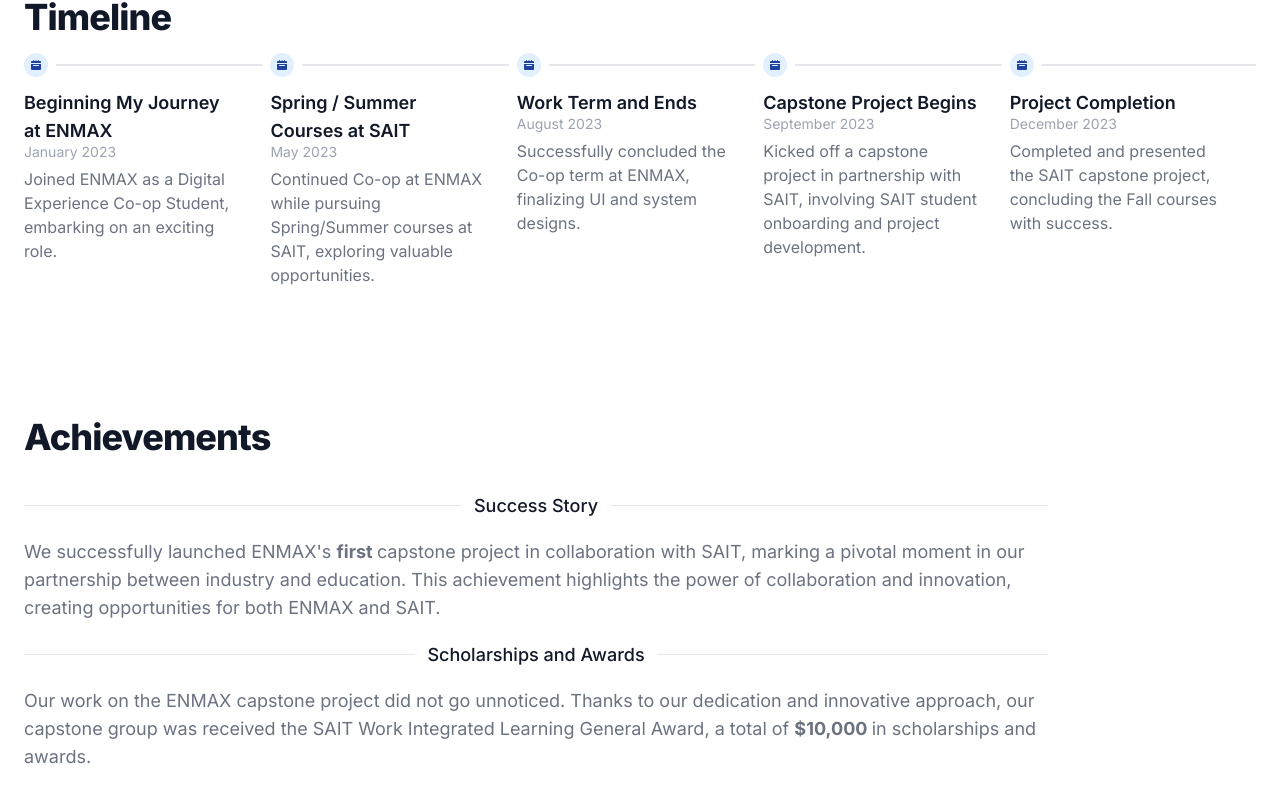
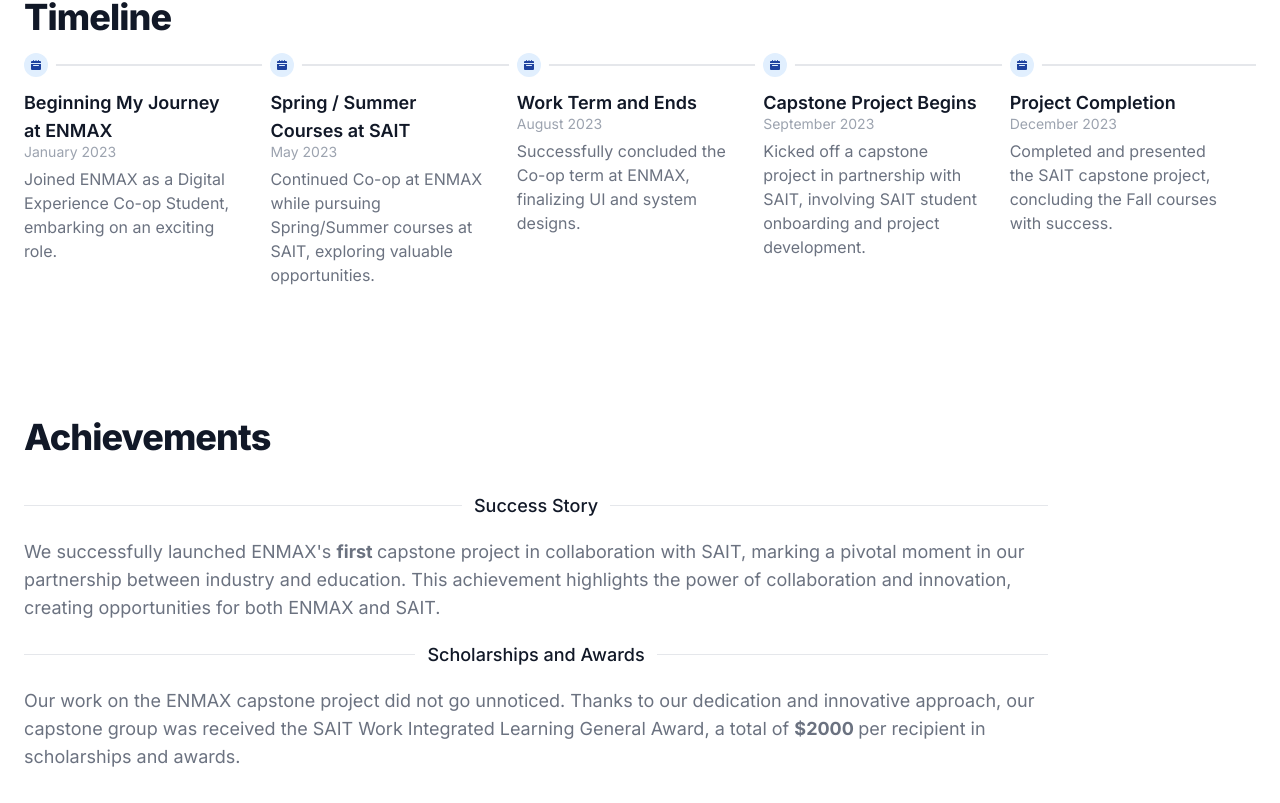
Before and after one commit to jinki-lee/JournalApp, a Next.js app: page /ENMAX in a window 1280 px wide. Shown: the part 1104-1907 px from the top of the page. Built offline with nearby package versions, Linux system fonts and the light colour scheme.

Commit message:
changed scholarship <p>

```diff
--- a/app/ENMAX/AchievementSection.js
+++ b/app/ENMAX/AchievementSection.js
@@ -32,7 +32,7 @@
           <p className="text-gray-500 dark:text-gray-400">
             Our work on the ENMAX capstone project did not go unnoticed. Thanks
             to our dedication and innovative approach, our capstone group was
-            received the SAIT Work Integrated Learning General Award, a total of <b>$10,000 </b> in scholarships and awards.
+            received the SAIT Work Integrated Learning General Award, a total of <b>$2000 </b> per recipient in scholarships and awards.
           </p>
         </div>
       </div>
```
